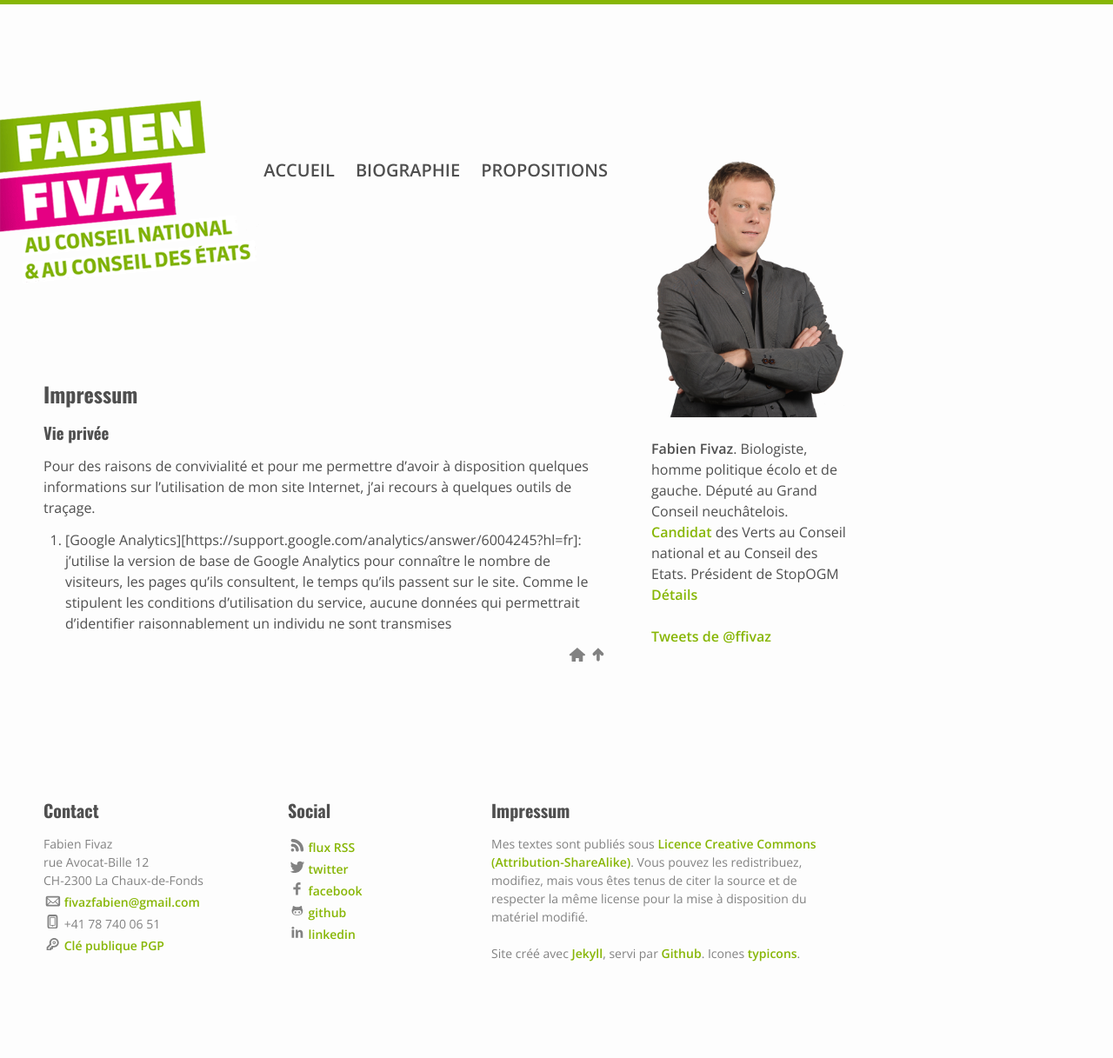
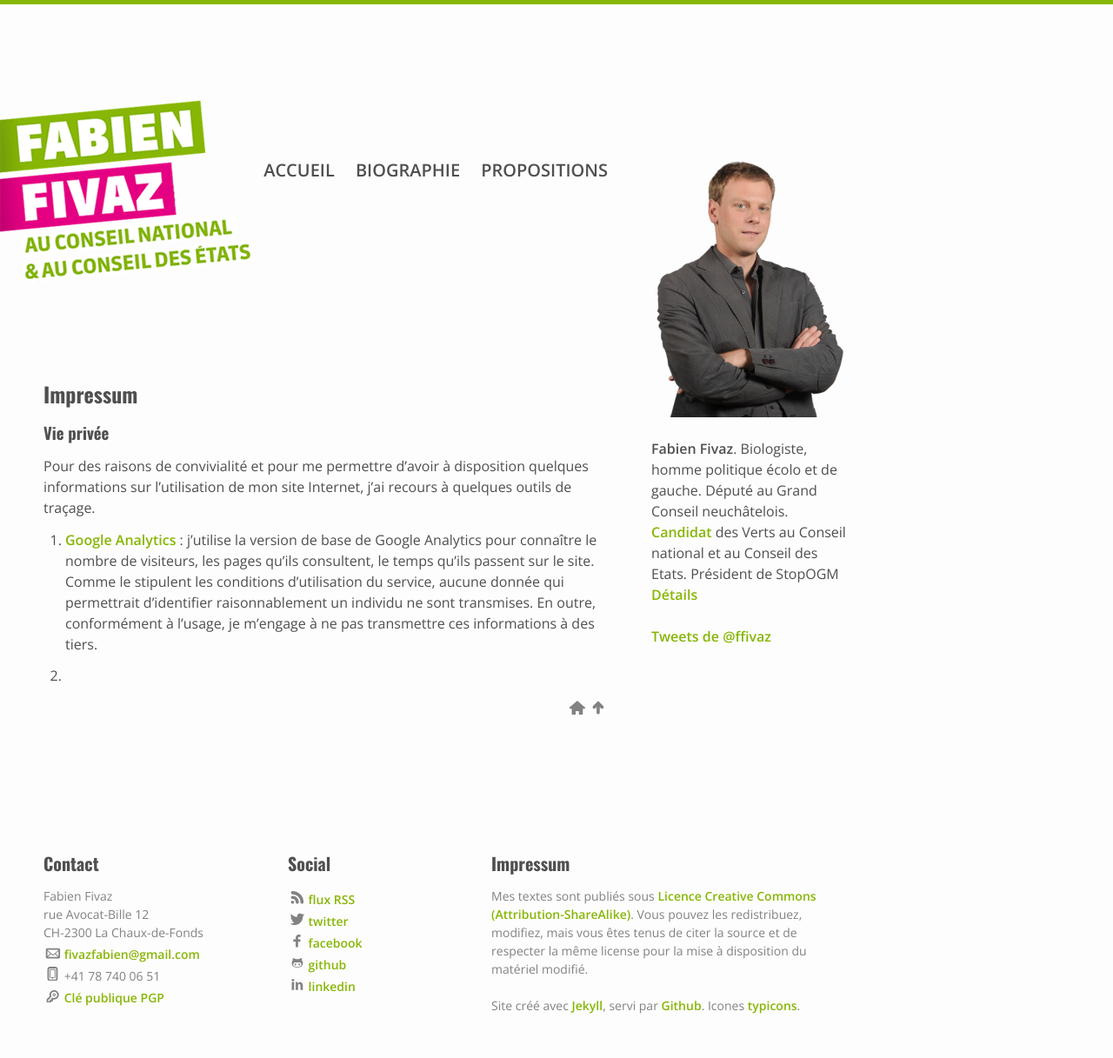
Before and after one commit to ffivaz/ffivaz.github.io, a Jekyll site: the page built from impressum.md, in a window 1280 px wide. Shown: the whole page at 87% size. Built offline with Jekyll 4.4.1, drawn with Linux system fonts in a browser that asks for light colours; nearby versions of some CDN libraries; comment, search, counter and statistics services are not loaded; before the commit the page ends 1157 px from its top, so only the background shows below that.

Commit message:
Impressum

```diff
--- a/impressum.md
+++ b/impressum.md
@@ -14,6 +14,8 @@
 
 Pour des raisons de convivialité et pour me permettre d'avoir à disposition quelques informations sur l'utilisation de mon site Internet, j'ai recours à quelques outils de traçage.
 
-1. [Google Analytics][https://support.google.com/analytics/answer/6004245?hl=fr]: j'utilise la version de base de Google Analytics pour connaître le nombre de visiteurs, les pages qu'ils
-consultent, le temps qu'ils passent sur le site. Comme le stipulent les conditions d'utilisation du service, aucune données qui permettrait d'identifier raisonnablement un individu ne sont
-transmises
+1. [Google Analytics](https://support.google.com/analytics/answer/6004245?hl=fr "Informations sur la confidentialité GA") : j'utilise la version de base de Google Analytics pour connaître le nombre de visiteurs, les pages qu'ils
+consultent, le temps qu'ils passent sur le site. Comme le stipulent les conditions d'utilisation du service, aucune donnée qui permettrait d'identifier raisonnablement un individu ne sont
+transmises. En outre, conformément à l'usage, je m'engage à ne pas transmettre ces informations à des tiers.
+
+2.
```
